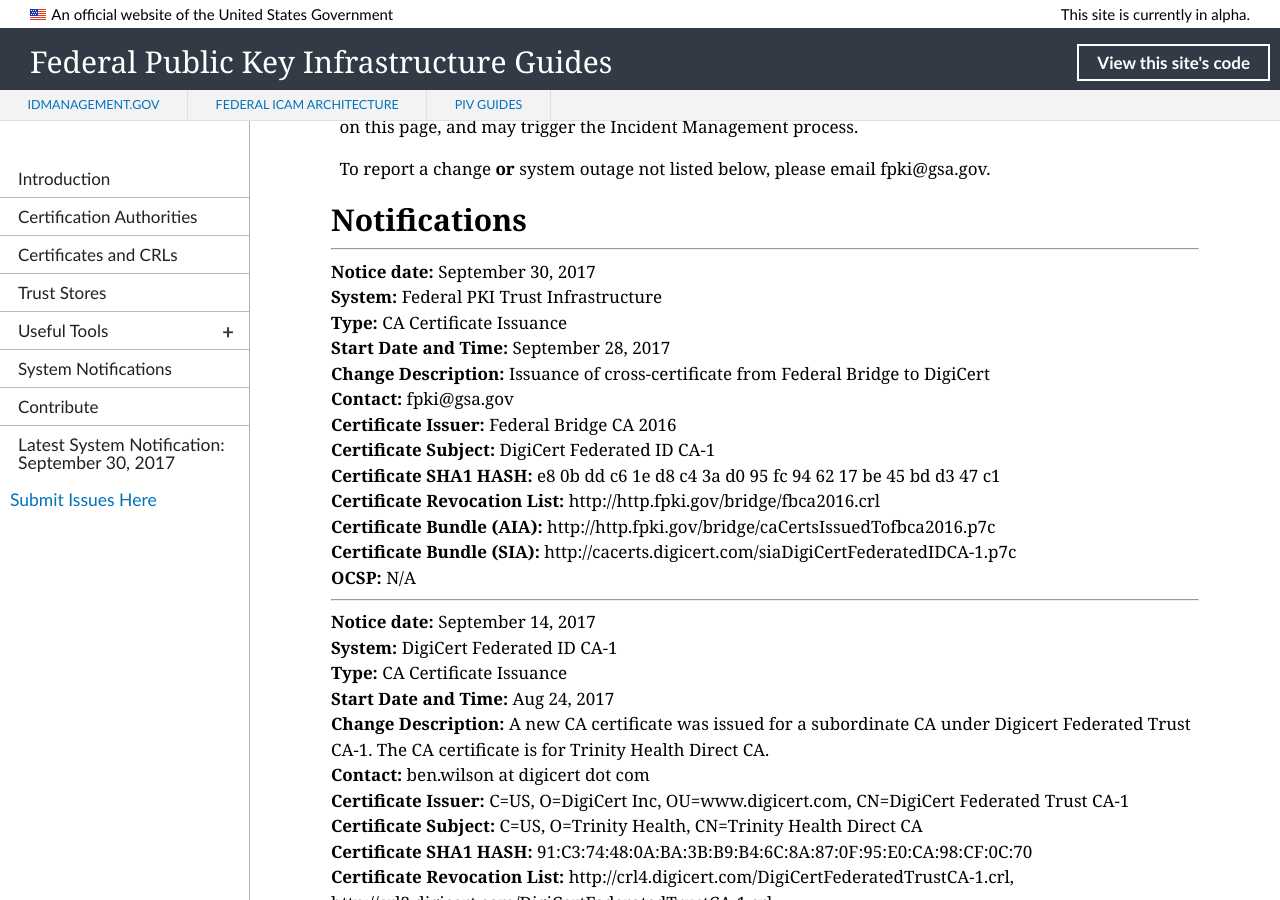
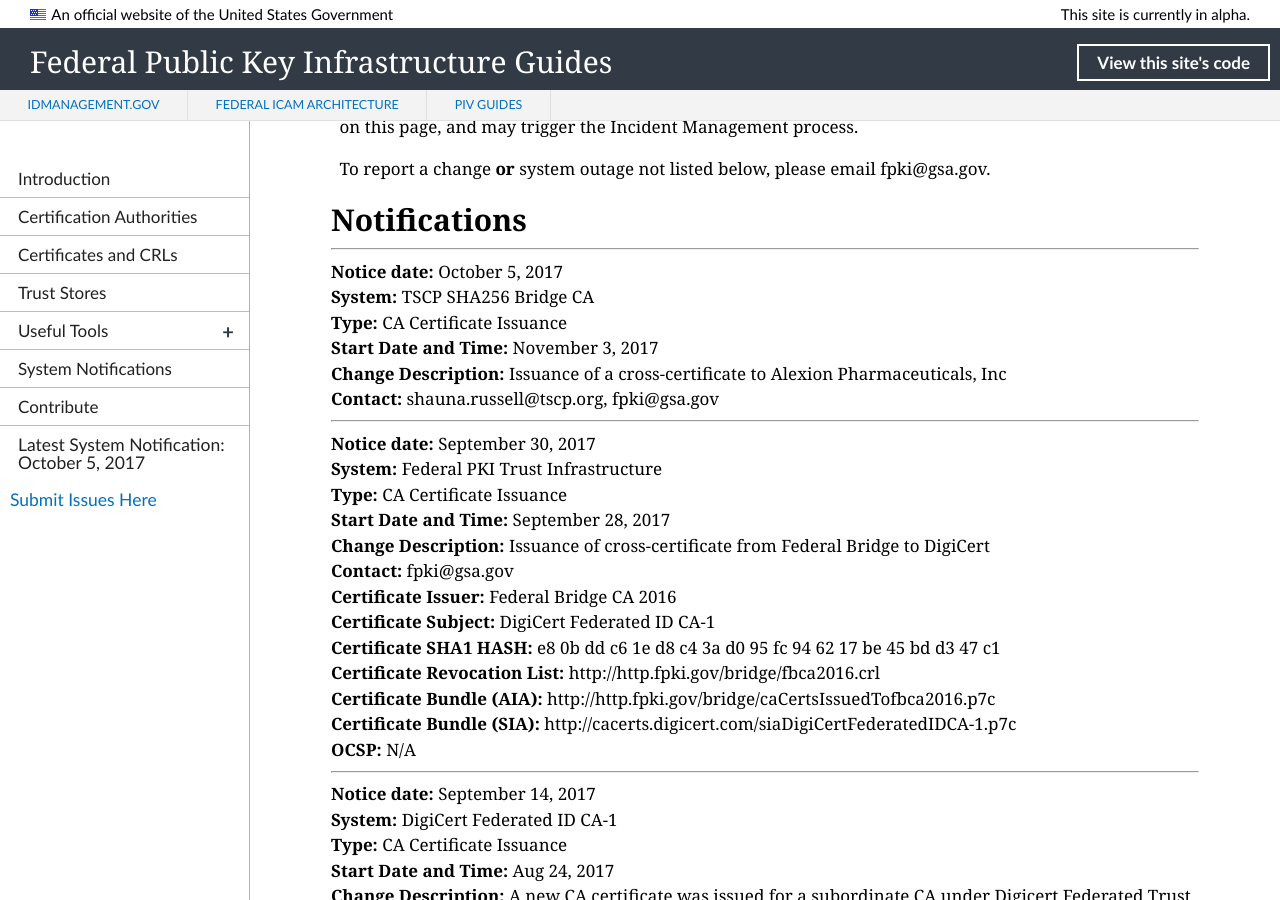
Before and after one commit to GSA/fpki-guides, a Jekyll site: the page built from pages/fpki_notifications.md, in a window 1280 px wide and 900 px high, scrolled down 637 px. Built offline with Jekyll 4.4.1, drawn with Linux system fonts in a browser that asks for light colours; nearby versions of some CDN libraries.

Commit message:
tscp
for #142

```diff
--- a/_data/notifications.yml
+++ b/_data/notifications.yml
@@ -168,6 +168,13 @@
   sia_uri: http://cacerts.digicert.com/siaDigiCertFederatedIDCA-1.p7c
   ocsp_uri: N/A
 
+- notice_date: October 5, 2017
+  change_type: CA Certificate Issuance
+  start_datetime: November 3, 2017
+  system: TSCP SHA256 Bridge CA
+  change_description: Issuance of a cross-certificate to Alexion Pharmaceuticals, Inc
+  contact: shauna.russell@tscp.org, fpki@gsa.gov
+
 #- notice_date:
 #  change_type: CA Certificate Issuance
 #  start_datetime:
```
